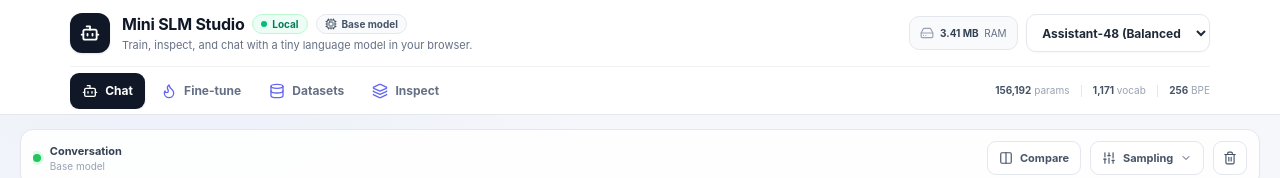
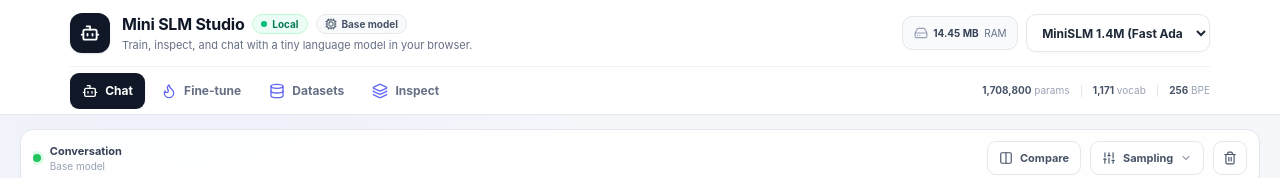
Before and after one commit to goldi0002/Mini-slm, a React (Vite) app: page / in a window 1280 px wide. Shown: the top 178 px of the page. Built offline with nearby package versions, Linux system fonts and the light colour scheme.

Commit message:
feat(model): make default architecture 1.4M parameters

```diff
--- a/src/slm/predefinedModels.ts
+++ b/src/slm/predefinedModels.ts
@@ -61,19 +61,19 @@
 
 export const PREDEFINED_MODELS: ModelConfig[] = [
   {
-    id: 'assistant-48',
-    name: 'Assistant-48 (Balanced Chat)',
-    tagline: '2 Layers • 48-dim • 4 Heads • ~1.8 MB RAM • Fluent Daily Dialogue',
+    id: 'minislm-1m',
+    name: 'MiniSLM 1.4M (Fast Adapt)',
+    tagline: '4 Layers • 192-dim • 6 Heads • 384 FFN • ~1.4M params • Fast LoRA + memory learning',
     vocabSize: defaultTokenizer.vocabSize,
-    dModel: 48,
-    nHeads: 4,
-    nLayers: 2,
-    dFfn: 96,
+    dModel: 192,
+    nHeads: 6,
+    nLayers: 4,
+    dFfn: 384,
     // Context holds the reply as well as the prompt: a ~40 token answer plus
     // the recent turns needs more than the 64 this started with.
-    maxSeqLen: 96,
-    loraRank: 4,
-    loraAlpha: 8,
+    maxSeqLen: 128,
+    loraRank: 16,
+    loraAlpha: 32,
   },
   {
     id: 'nanolm-light',
@@ -127,7 +127,7 @@
  *    the forward pass has crossed some loss threshold is left as the next
  *    performance optimisation, once a working forward pass exists.
  */
-const WARMUP_EPOCHS = 2;
+const WARMUP_EPOCHS = 0;
 
 /**
  * Measured, not guessed: one pass at this rate lowers held-out cross-entropy
@@ -135,7 +135,7 @@
  * ~6.6. Gradients are globally clipped (see GRADIENT_CLIP_NORM), which is what
  * makes the higher rate stable instead of divergent.
  */
-const WARMUP_LR = 0.1;
+const WARMUP_LR = 0.0;
 
 export function initializePretrainedModel(config: ModelConfig): SmallLanguageModel {
   ensureVocabulary();
@@ -145,17 +145,11 @@
   const conversationalCorpus = PRETRAIN_CORPUS;
   model.learnCorpus(conversationalCorpus, 1);
 
-  const englishPass = ENGLISH_LEARNING_CORPUS.map((text) =>
-    defaultTokenizer.encode(text, true, true)
-  );
-  for (let epoch = 0; epoch < WARMUP_EPOCHS; epoch++) {
-    const lr = WARMUP_LR * (1 - epoch / (WARMUP_EPOCHS + 1));
-    for (let i = epoch; i < englishPass.length; i += WARMUP_EPOCHS) {
-      model.trainStep(englishPass[i], lr, false, 0.001, false);
-    }
-  }
+  // Skip full neural warm-up for the 1M+ browser model. The memory layer
+  // provides the deterministic conversational prior immediately; LoRA training
+  // in the Studio performs the expensive neural adaptation only when requested.
 
-  // Save the warm-up state (weights + memory) as the official Base Snapshot
+  // Save the initialized state (weights + memory) as the official Base Snapshot
   model.saveBaseSnapshot();
 
   return model;
```
